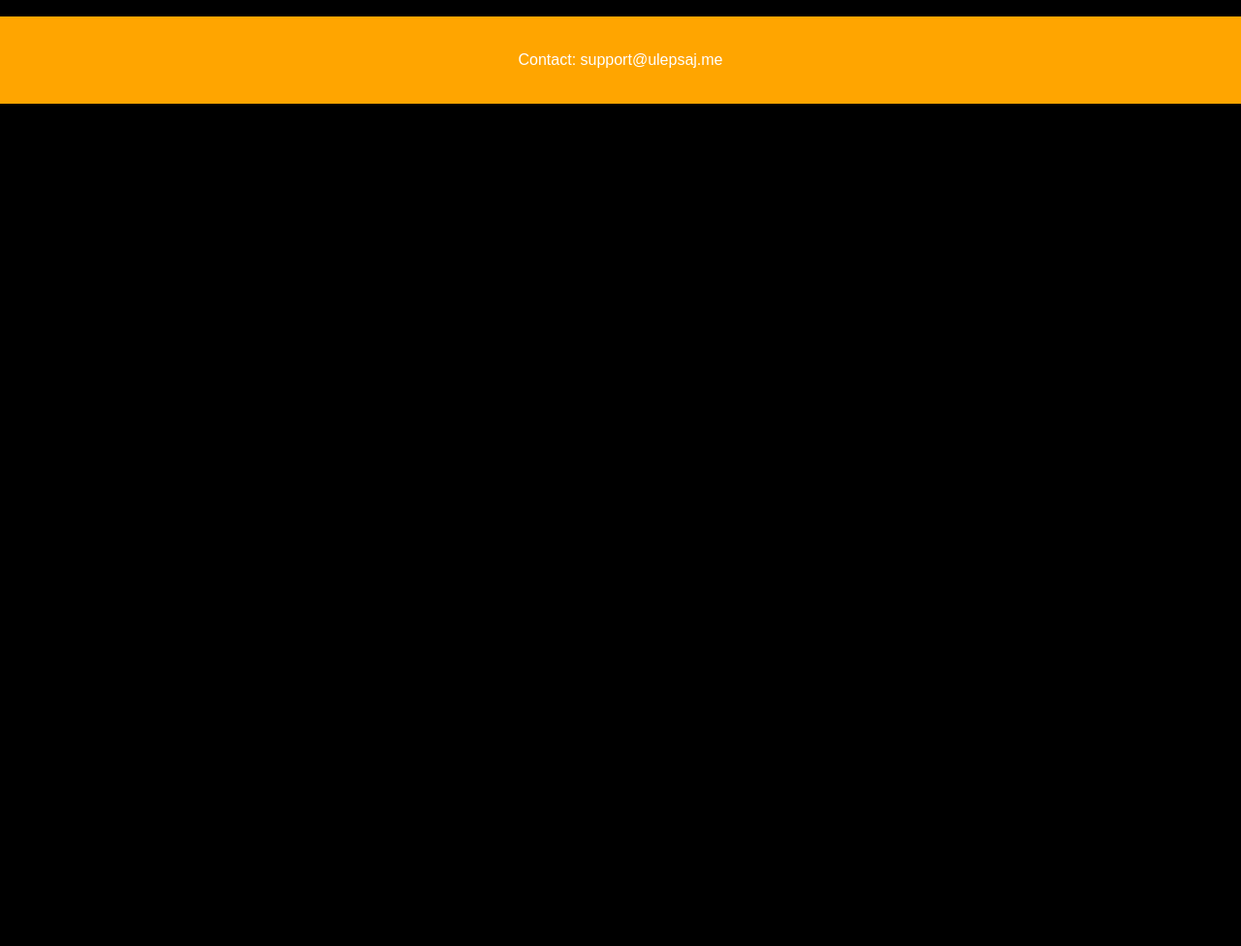
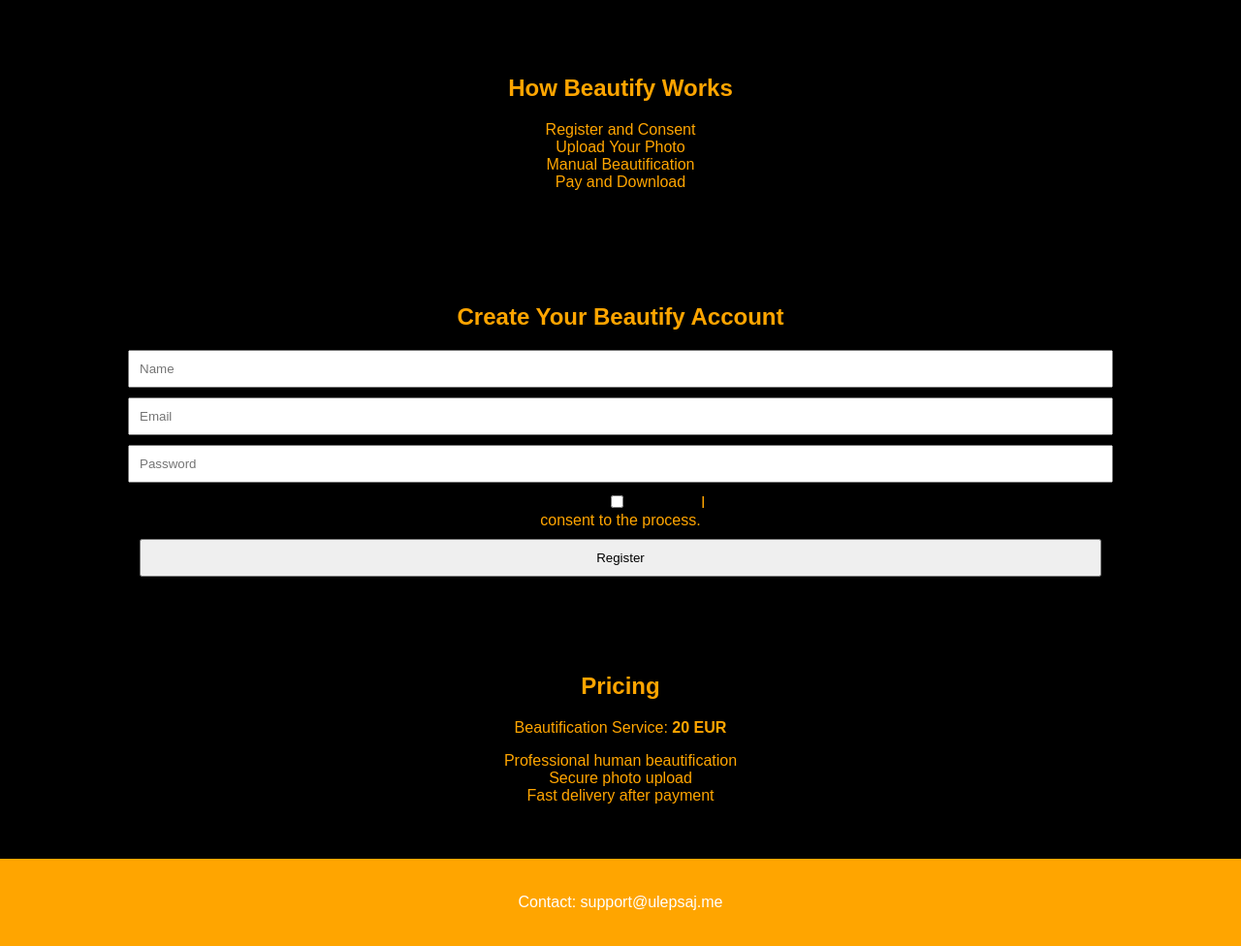
Before and after one commit to bkoprivica/beautify, a plain HTML site: page index.html in a window 1280 px wide. Shown: the part 529-1505 px from the top of the page at 97% size. Before the commit the page ends 800 px from the top, so only its background shows below. Drawn offline with Linux system fonts and the light colour scheme.

Commit message:
Update index.html

```diff
--- a/index.html
+++ b/index.html
@@ -34,7 +34,36 @@
     </div>
   </section>
 
-<!-- rest of page unchanged -->
+  <section class="features">
+    <h2>How Beautify Works</h2>
+    <ul>
+      <li>Register and Consent</li>
+      <li>Upload Your Photo</li>
+      <li>Manual Beautification</li>
+      <li>Pay and Download</li>
+    </ul>
+  </section>
+
+  <section id="register" class="form-section">
+    <h2>Create Your Beautify Account</h2>
+    <form>
+      <input type="text" placeholder="Name" required>
+      <input type="email" placeholder="Email" required>
+      <input type="password" placeholder="Password" required>
+      <label><input type="checkbox" required> I consent to the process.</label>
+      <button type="submit">Register</button>
+    </form>
+  </section>
+
+  <section class="pricing">
+    <h2>Pricing</h2>
+    <p>Beautification Service: <strong>20 EUR</strong></p>
+    <ul>
+      <li>Professional human beautification</li>
+      <li>Secure photo upload</li>
+      <li>Fast delivery after payment</li>
+    </ul>
+  </section>
 
   <footer>
     <p>Contact: support@ulepsaj.me</p>
```
Lines whose indentation alone changed are shown as unchanged.
